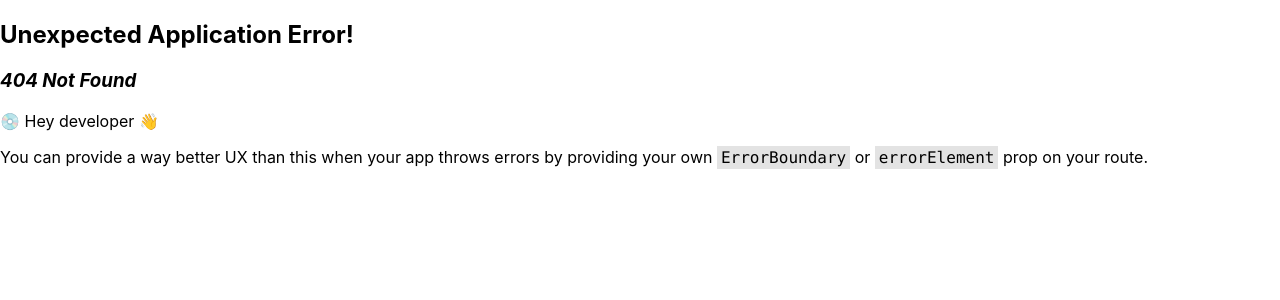
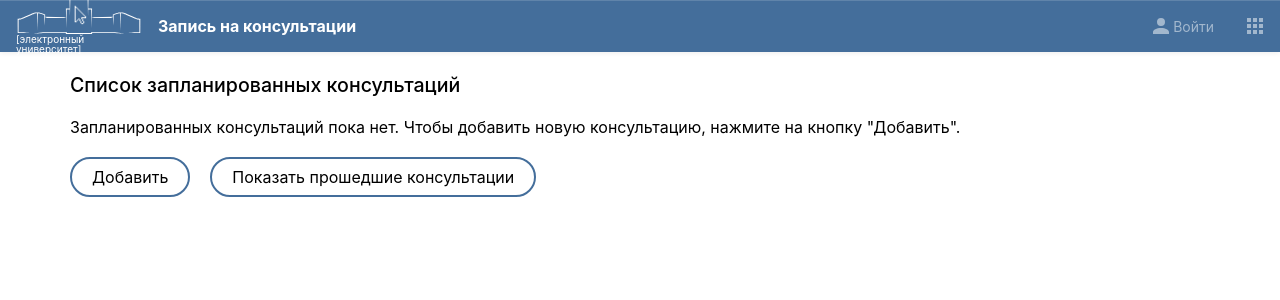
Before and after one commit to Uralova-E/diplom, a React (Create React App) app in the folder front/: page /consultations in a window 1280 px wide. Before the commit this address had no page. Shown: the top 300 px of the page. Built offline with nearby package versions, Linux system fonts and the light colour scheme; no server answers; the HTML template or start-up script is replaced by a standard one.

Commit message:
consultation lecturer => consultation

```diff
--- a/front/src/App.js
+++ b/front/src/App.js
@@ -5,7 +5,7 @@ import {
   createBrowserRouter,
   RouterProvider
 } from 'react-router-dom'
-import ConsultationLecturer from './pages/ConsultationLecturer/ConsultationLecturer';
+import Consultation from './pages/Consultation/Consultation';
 
 function App() {
   const router = createBrowserRouter([
@@ -17,10 +17,10 @@ function App() {
       </>
     },
     {
-      path: "/consultations-lecturer",
+      path: "/consultations",
       element: <>
         <Header />
-        <ConsultationLecturer />
+        <Consultation />
       </>
     }
   ])
--- a/front/src/components/Header/Header.js
+++ b/front/src/components/Header/Header.js
@@ -44,7 +44,7 @@ const Header = () => {
                         Кабинет обучающегося
                     </a>
                     <a
-                    onClick={() => navigate('/consultations-lecturer')}
+                    onClick={() => navigate('/consultations')}
                     className='header-menu-dropdown-item'>
                         Консультации
                     </a>
--- a/front/src/pages/ConsultationLecturer/ConsultationLecturer.js
+++ b/front/src/pages/Consultation/Consultation.js
@@ -1,11 +1,11 @@
 import ConsultationsTable from '../../shared/ConsultationsTable/ConsultationsTable'
-import './ConsultationLecturer.scss'
+import './Consultation.scss'
 import axios from 'axios';
 import { baseURL } from '../../variables'
 import { useEffect, useState } from 'react';
 import { user } from '../../user';
 
-const ConsultationLecturer = () => {
+const Consultation = () => {
     const [consultationsNext, setConsultationsNext] = useState([])
     const [consultationsPrev, setConsultationsPrev] = useState([])
 
@@ -29,7 +29,7 @@ const ConsultationLecturer = () => {
         </div>
         {
             consultationsNext.length === 0?
-            <div className='consultation-lecturer-text'>
+            <div className='consultation-text'>
                 Запланированных консультаций пока нет. Чтобы добавить новую консультацию, нажмите на кнопку "Добавить".
             </div>:
             <ConsultationsTable consultations={consultationsNext} />
@@ -56,4 +56,4 @@ const ConsultationLecturer = () => {
     </div>
 }
 
-export default ConsultationLecturer
+export default Consultation
--- a/front/src/pages/ConsultationLecturer/ConsultationLecturer.scss
+++ b/front/src/pages/Consultation/Consultation.scss
@@ -1,4 +1,4 @@
-.consultation-lecturer {
+.consultation {
     &-text {
         padding: 20px 0;
     }
```
